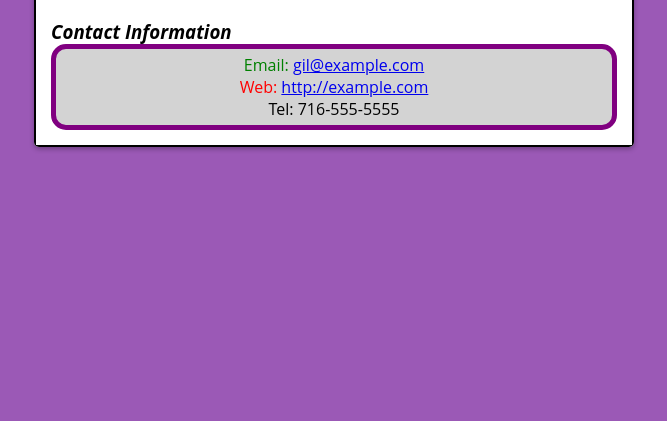
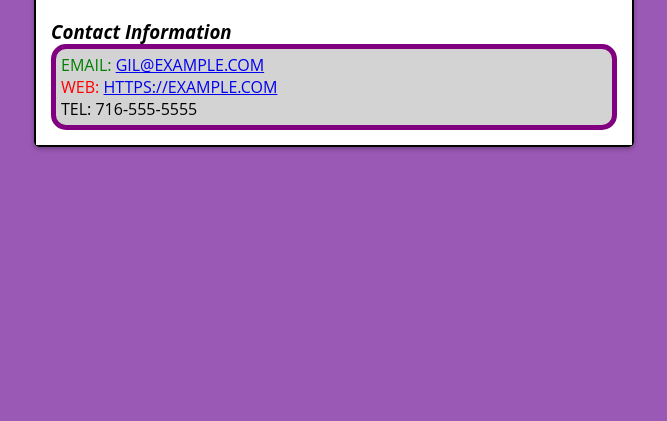
Before and after one commit to eternalgil/webcard, a plain HTML site: page index.html in a window 1280 px wide. Shown: the part 379-800 px from the top of the page, without its empty margins (306-973 px from the left). Drawn offline with Linux system fonts and the light colour scheme.

Commit message:
updated text

```diff
--- a/index.html
+++ b/index.html
@@ -15,9 +15,9 @@
     <h3>Contact Information</h3>
     <div class="box2">
         <ul>
-            <li class="green">Email: <a href="mailto:gil@example.com"> gil@example.com</a></li>
-            <li class="red">Web: <a href="_#"> http://example.com</a></li>
-            <li>Tel: 716-555-5555</li>
+            <li class="email">Email: <a href="mailto:gil@example.com"> gil@example.com</a></li>
+            <li class="webaddress">Web: <a href="_#"> https://example.com</a></li>
+            <li class="Tel">Tel: 716-555-5555</li>
         </ul>
     </div>
     </div>
--- a/style.css
+++ b/style.css
@@ -44,12 +44,18 @@ h3 {
     background-color: lightgray;
     border-radius: 15px;
     width: auto;
-    text-align: center;
+    text-align: left;
     text-justify:newspaper;
 }
-.green {
+.email {
     color: green;
+    text-transform:uppercase;
 }
-.red {
+.webaddress {
     color: red;
+    text-transform: uppercase;
 }
+.tel {
+    color: inherit;
+    text-transform: uppercase;
+}
```
